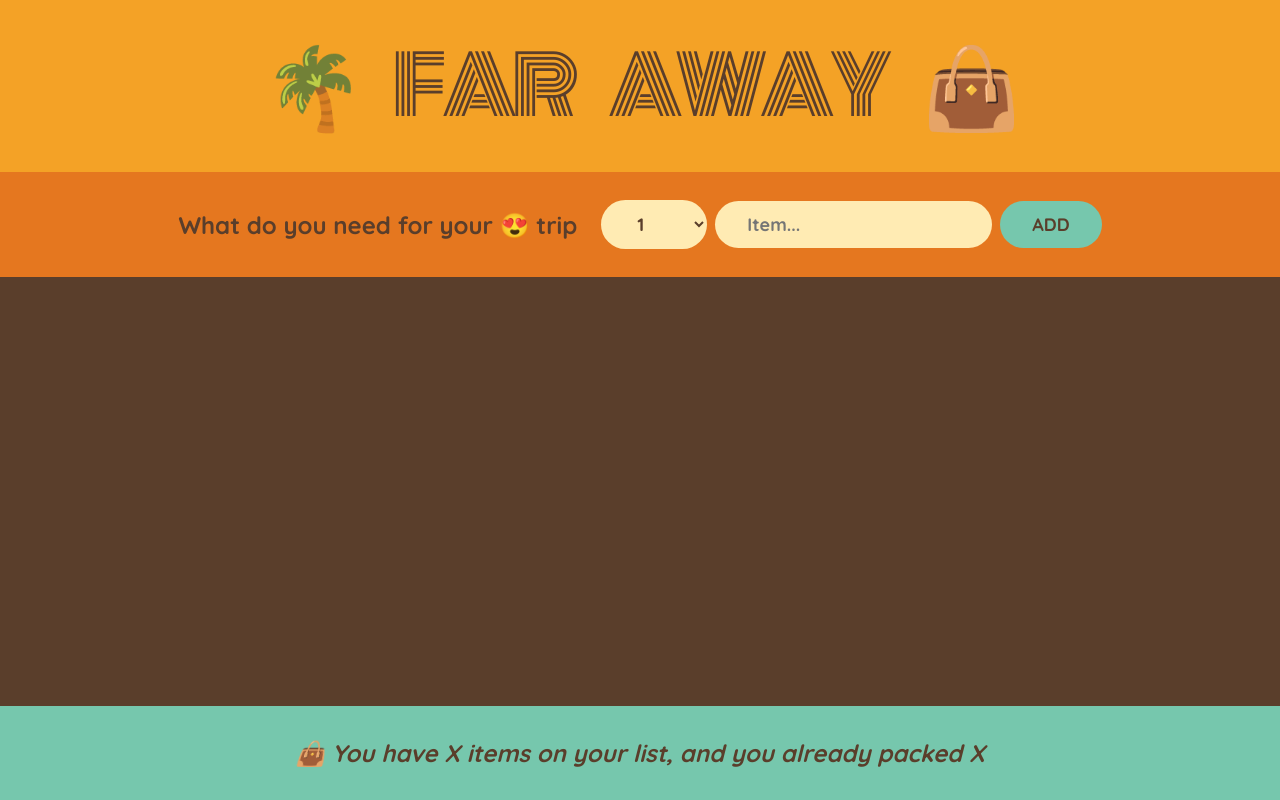
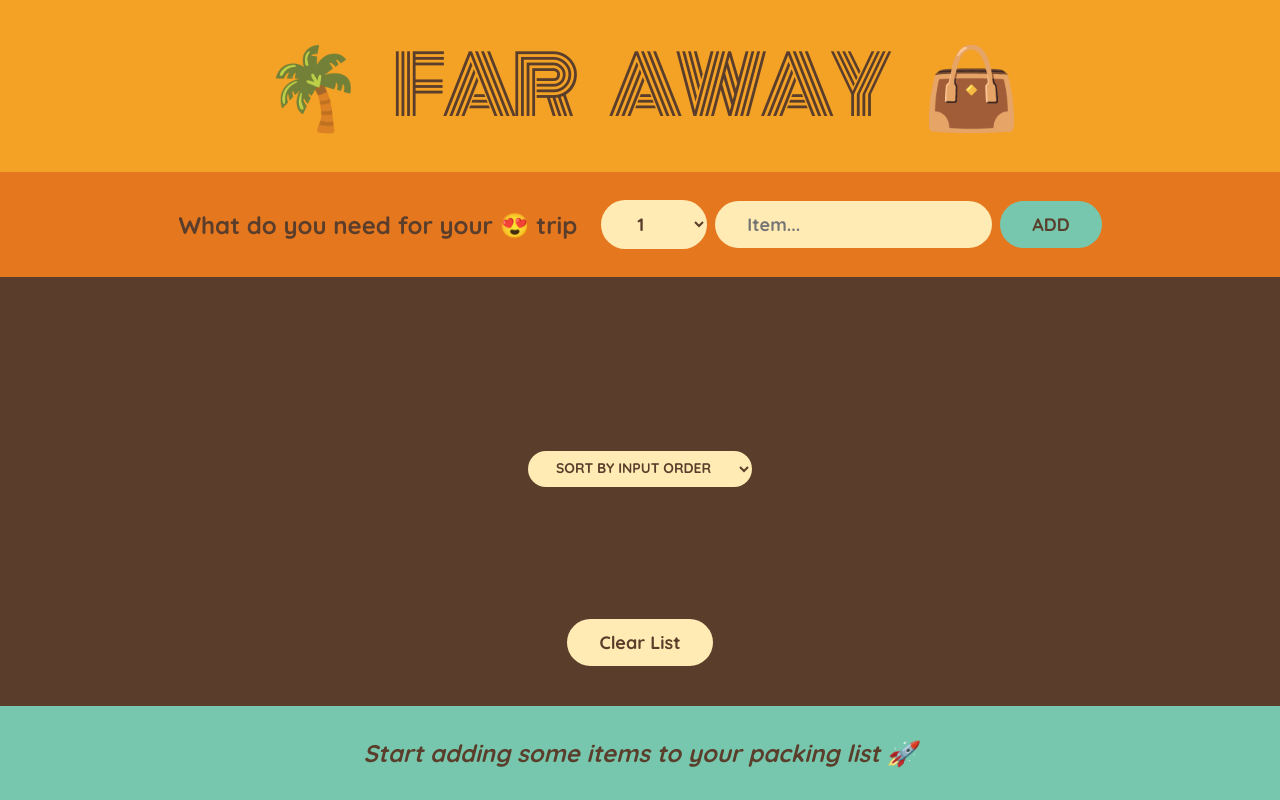
Before and after one commit to Vedansh-Kandpal/React-Travel-List, a React (Create React App) app: page / in a window 1280 px wide. Built offline with nearby package versions, Linux system fonts and the light colour scheme.

Commit message:
add a feature of soting and clear all items at once and also the footer stats

```diff
--- a/src/App.js
+++ b/src/App.js
@@ -31,12 +31,20 @@ export default function App() {
     )
   }
 
+  function handleDeleteAllItems() {
+
+    setItems(
+      (items) => items.splice(0, items.length)
+
+    )
+
+  }
   return (
     <div className="app">
       <Logo />
       <Form onAddItems={handleAddItem} />
-      <PackingList items={items} onDeleteItem={handleDeleteItem} onToggleItems={handleToggleItem} />
-      < Stats />
+      <PackingList items={items} onDeleteItem={handleDeleteItem} onToggleItems={handleToggleItem} onDeleteAllItems={handleDeleteAllItems} />
+      < Stats items={items} />
     </div>
   );
 }
@@ -50,11 +58,6 @@ function Form({ onAddItems }) {
   const [description, setDescription] = useState("");
 
   const [select, setSelect] = useState(1);
-
-
-
-
-
 
   function handleSubmit(e) {
 
@@ -105,15 +108,40 @@ function Form({ onAddItems }) {
   )
 }
 
-function PackingList({ items, onDeleteItem, onToggleItems }) {
+function PackingList({ items, onDeleteItem, onToggleItems, onDeleteAllItems }) {
+
+  const [sortBy, setSortBy] = useState('input')
+
+  let sortedItems;
+
+  if (sortBy === "input")
+    sortedItems = items;
+
+  if (sortBy === "description")
+    sortedItems = items
+      .slice()
+      .sort((a, b) => a.description.localeCompare(b.description));
+  if (sortBy === "status")
+    sortedItems = items
+      .slice()
+      .sort((a, b) => Number(a.packed) - Number(b.packed));
+
 
   return (
     <div className="list">
       <ul>
-        {items.map(
+        {sortedItems.map(
           (item) => <Item item={item} onDeleteItem={onDeleteItem} onToggleItems={onToggleItems} key={item.id} />
         )}
       </ul>
+      <div className="actions">
+        <select value={sortBy} onChange={e => setSortBy(e.target.value)}>
+          <option value="input">Sort by input order</option>
+          <option value="description">Sort by description</option>
+          <option value="status">Sort by status</option>
+        </select>
+      </div>
+      <button onClick={onDeleteAllItems}>Clear List</button>
     </div>
   )
 
@@ -121,7 +149,11 @@ function PackingList({ items, onDeleteItem, onToggleItems }) {
 
 function Item({ item, onDeleteItem, onToggleItems }) {
 
+
+
+
   return (
+
     <li>
 
       <input
@@ -136,15 +168,26 @@ function Item({ item, onDeleteItem, onToggleItems }) {
       <button onClick={() => onDeleteItem(item.id)}>❌</button>
 
     </li>
+
   )
 
 }
 
-function Stats() {
+function Stats({ items }) {
+  if (!items.length)
+    return (
+      <p className="stats">
+        <em>Start adding some items to your packing list 🚀</em>
+      </p>
+    )
+  const numItems = items.length;
+  const numPacked = items.filter((item) => item.packed).length;
+  const presItem = Math.round(numPacked / numItems * 100);
   return (
     <footer className="stats">
       <em>
-        👜 You have X items on your list, and you already packed  X
+        {presItem === 100 ? "You got everything! Ready to go ✈️" : `👜 You have ${numItems} items on your list, and you already packed  ${numPacked} (${presItem}%)`}
+
       </em>
     </footer>
   )
```
